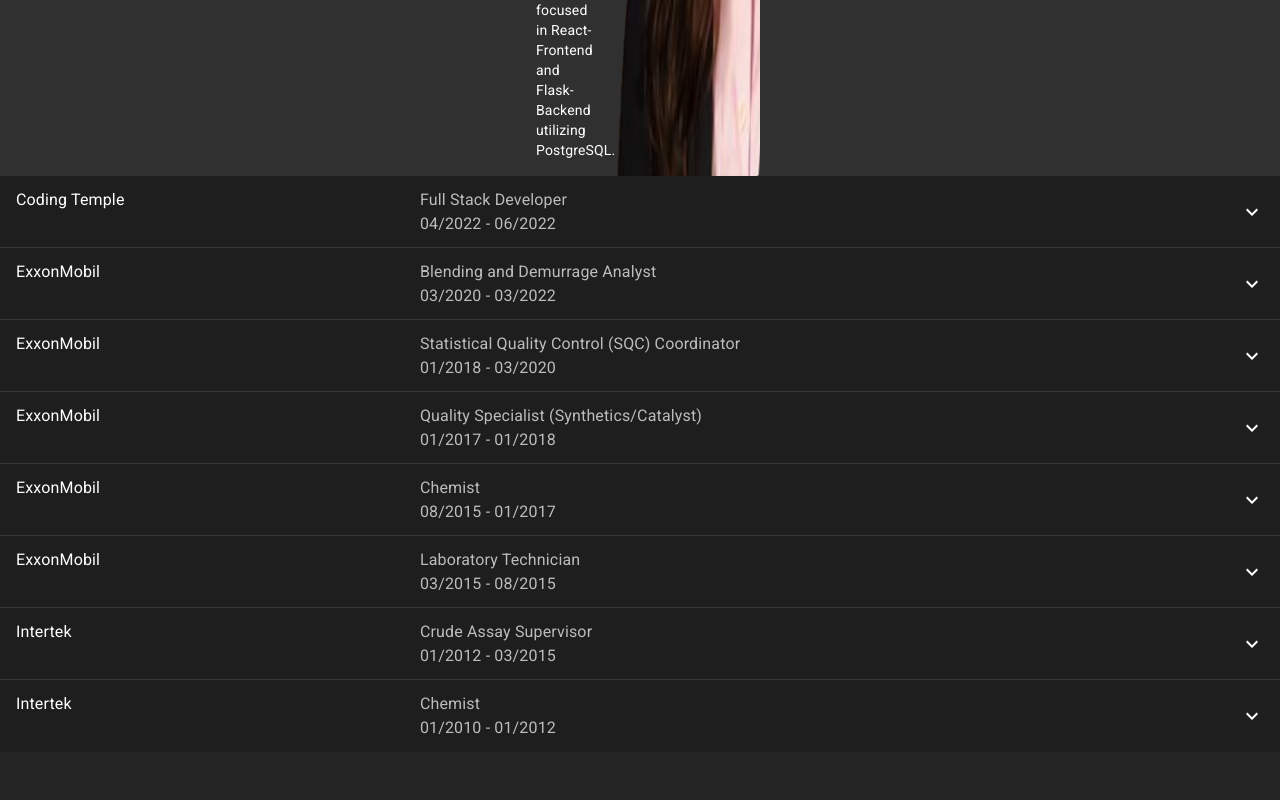
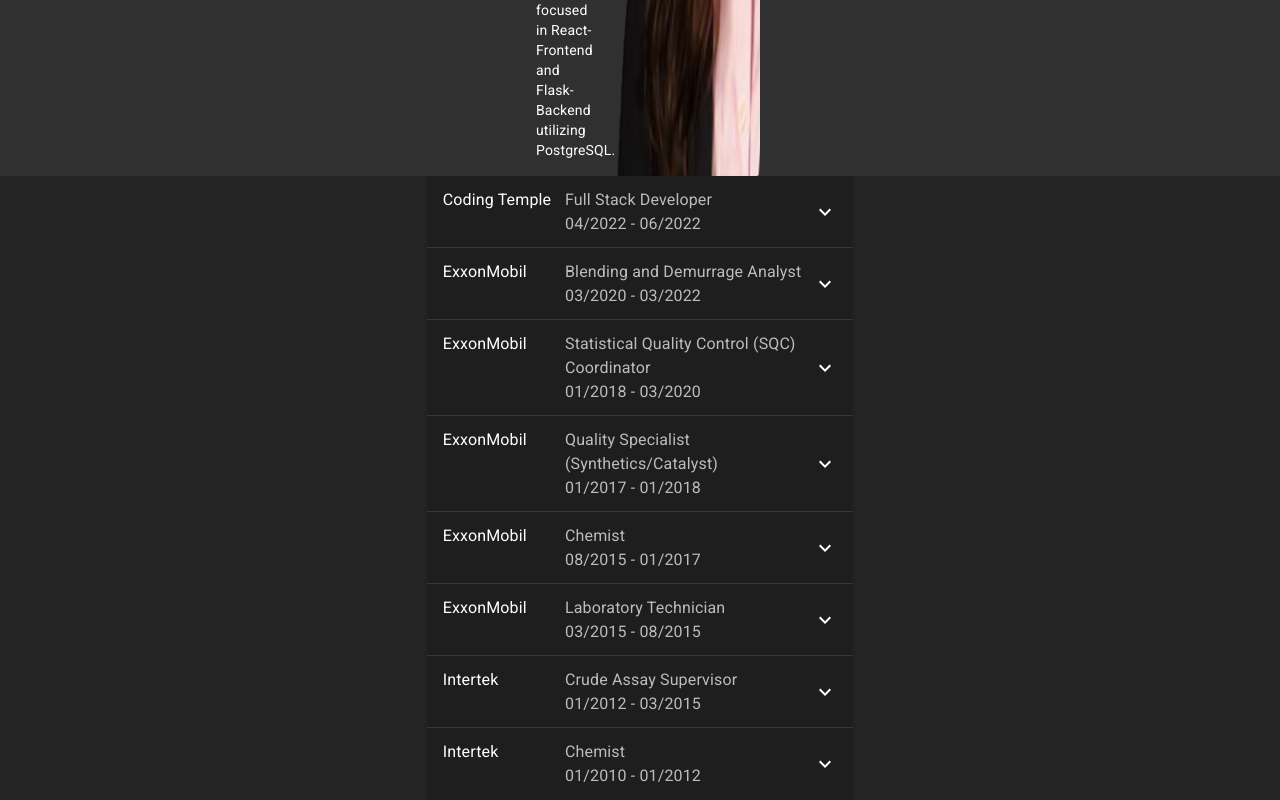
Before and after one commit to ReichertA2/Portfolio, a React (Create React App) app: page / in a window 1280 px wide. Shown: the part 869-1669 px from the top of the page. Before the commit the page ends 1621 px from the top, so only its background shows below. Built offline with nearby package versions, Linux system fonts and the light colour scheme.

Commit message:
fixed css styling on accordion

```diff
--- a/src/components/Experience.js
+++ b/src/components/Experience.js
@@ -13,7 +13,7 @@
   };
 
   return (
-    <div sx={{}}>
+    <div className="w-1/3 m-auto">
       <Accordion
         // sx={{
         //   width: "15%",
```
